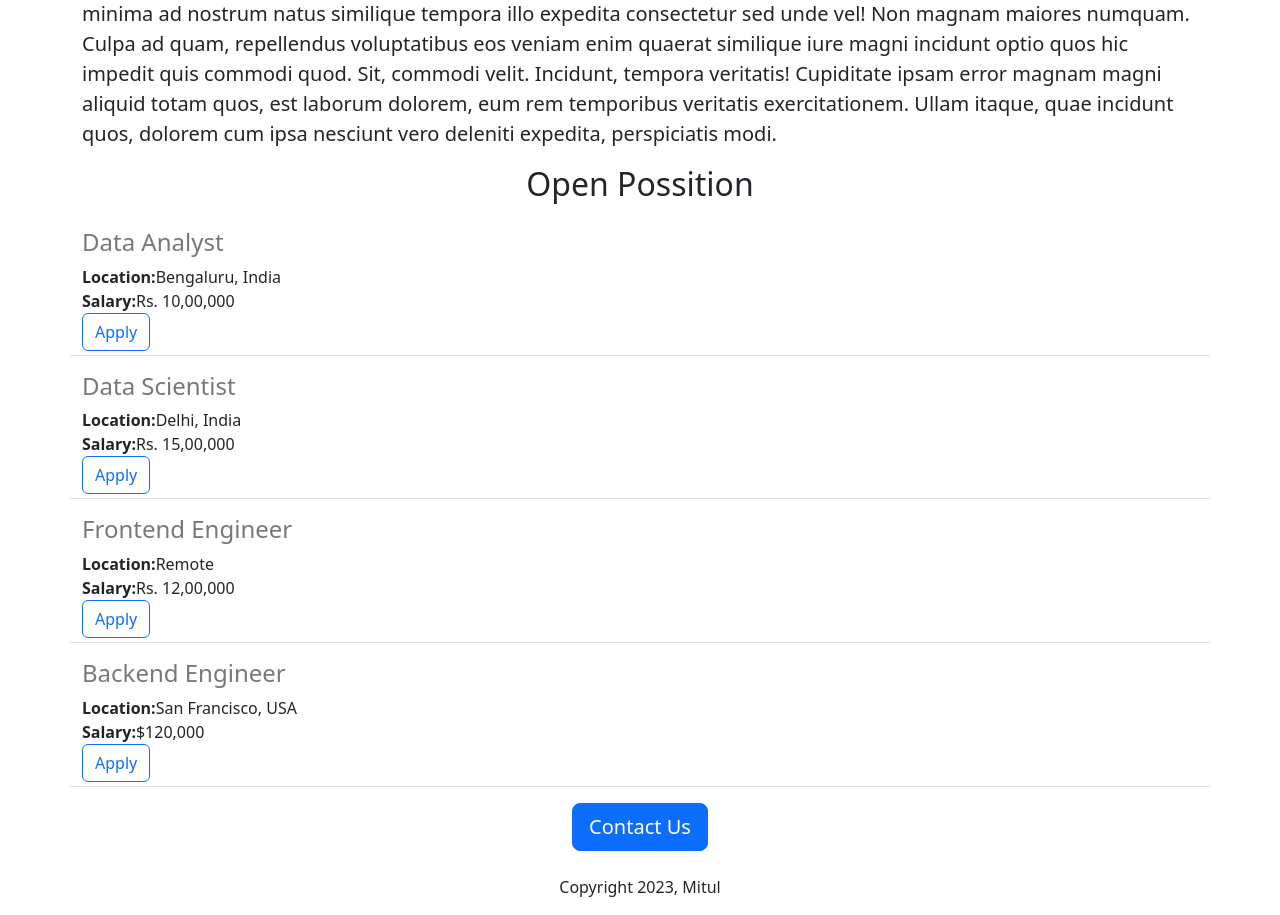
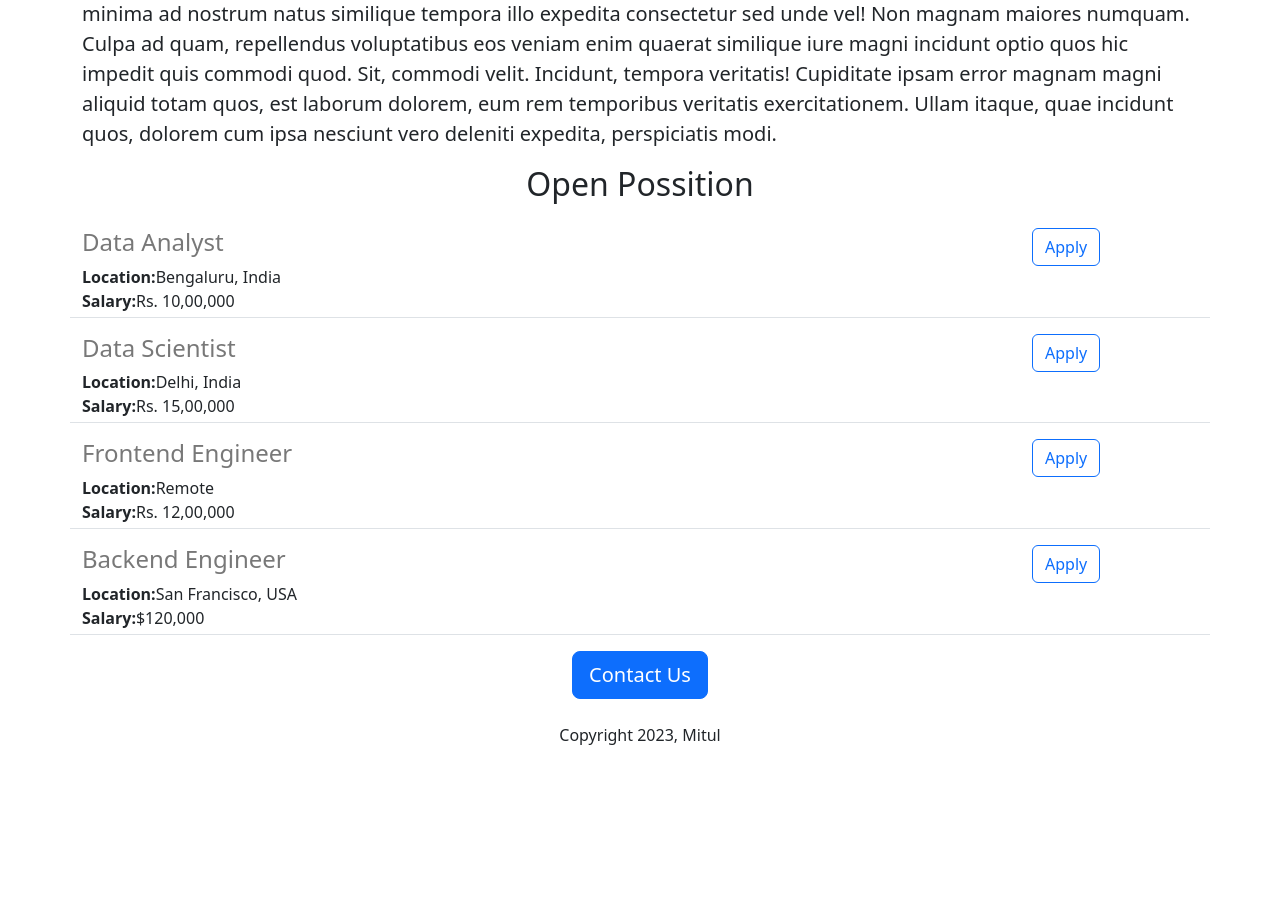
Before and after one commit to MitulPatil/Fresher-job-website, a Flask app: page / in a window 1280 px wide. Shown: the part 517-1432 px from the top of the page. After the commit the page ends 1262 px from the top, so only its background shows below. Run offline with Flask 3, Linux system fonts and the light colour scheme.

Commit message:
made some change

```diff
--- a/templates/jobitem.html
+++ b/templates/jobitem.html
@@ -12,7 +12,7 @@
     </div>
     {% endif %}
   </div>
-  <div class="col-2" style="margin-right:30px">
+  <div class="col-2" style="padding-right:30px">
     <button type="button" class="btn btn-outline-primary">Apply</button>
   </div>
 </div>
```
